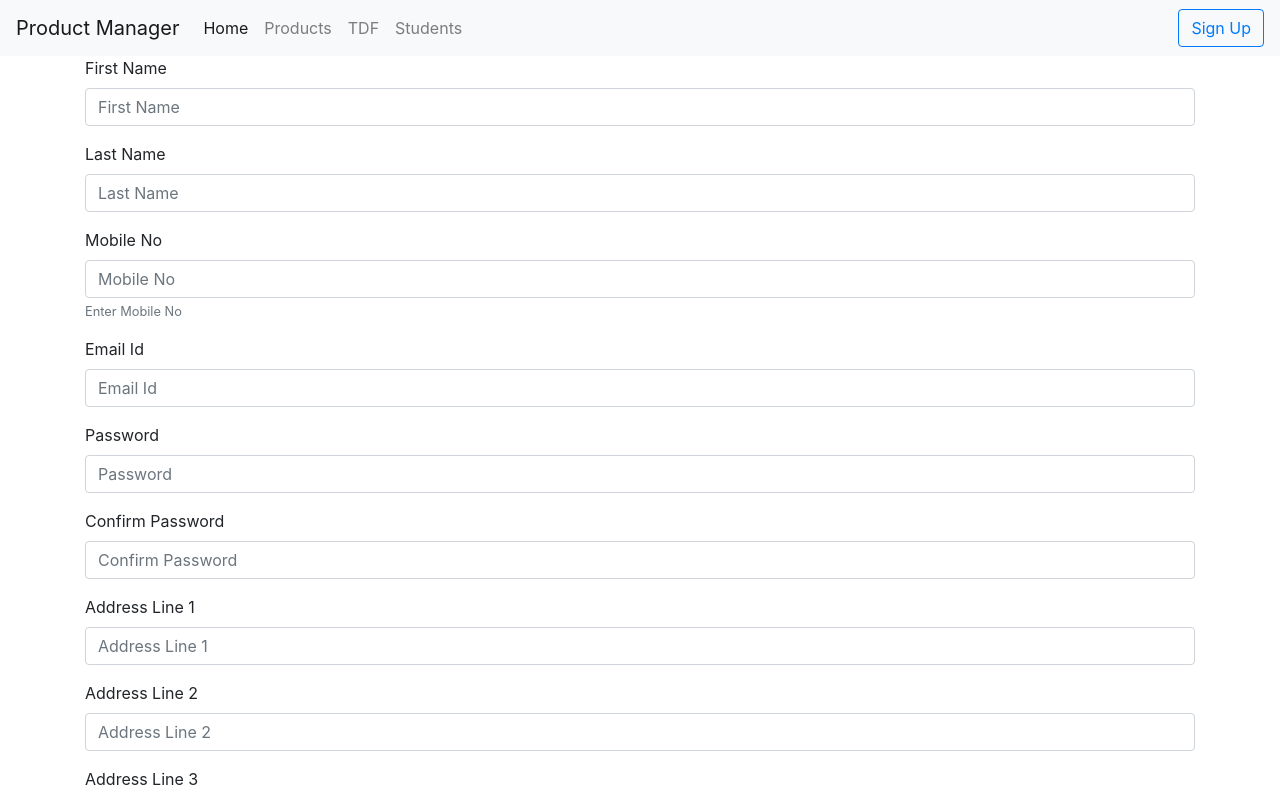
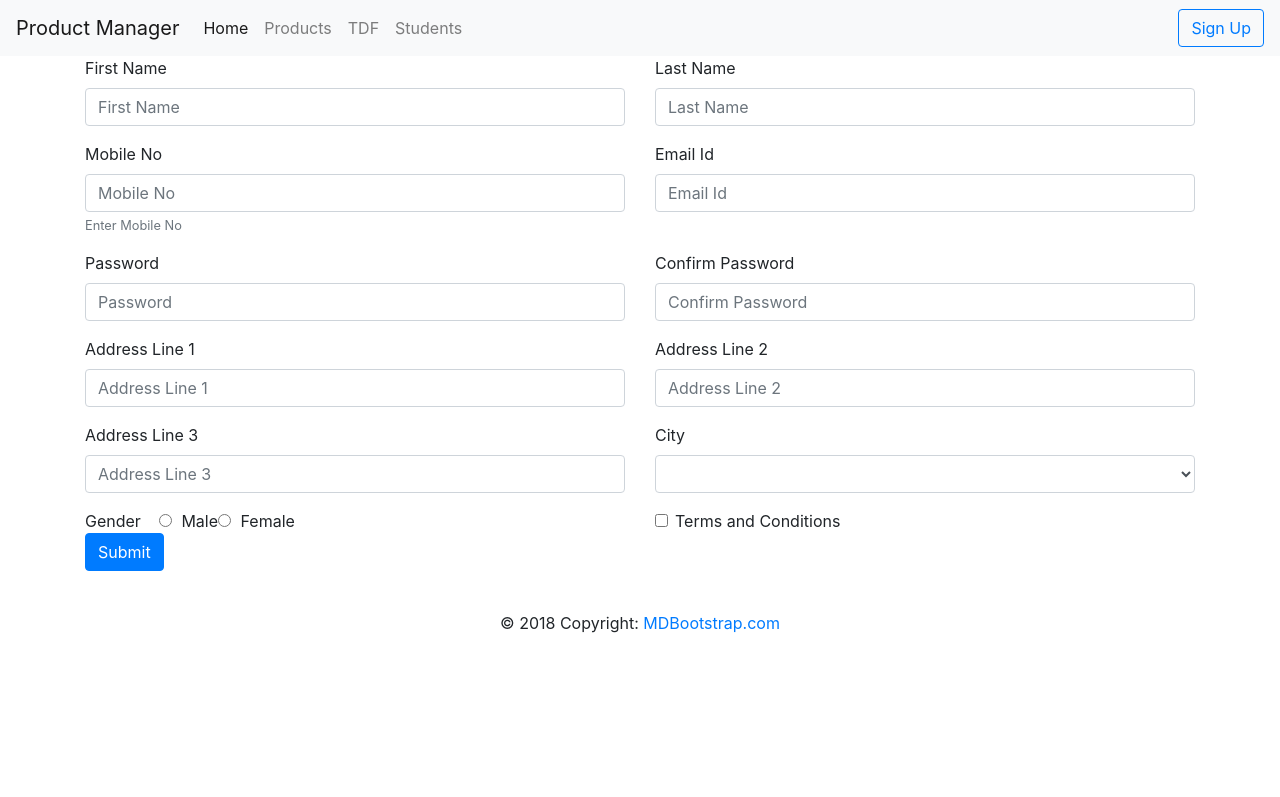
Before and after one commit to jrp1414/KNS_Ang_June, an Angular app: page /signup in a window 1280 px wide. Shown: the top 797 px of the page. Built offline with nearby package versions, Linux system fonts and the light colour scheme.

Commit message:
Reactive form Started

```diff
--- a/src/app/app.module.ts
+++ b/src/app/app.module.ts
@@ -18,7 +18,7 @@ import { ProductGuardService } from './services/product-guard.service';
 import { AuthGuardService } from './services/auth-guard.service';
 import { TdfExComponent } from './components/tdf-ex/tdf-ex.component';
 import { SignUpComponent } from './components/users/sign-up/sign-up.component';
-import { PasswordCompareDirective } from './directives/password-compare.directive';
+import { CompareDirective } from './directives/password-compare.directive';
 import { StudentsComponent } from './components/students/students.component';
 import { AddStudentComponent } from './components/students/add-student/add-student.component';
 
@@ -73,7 +73,7 @@ const routes: Routes = [
     EditProductComponent,
     TdfExComponent,
     SignUpComponent,
-    PasswordCompareDirective,
+    CompareDirective,
     StudentsComponent,
     AddStudentComponent
   ],
--- a/src/app/components/students/add-student/add-student.component.ts
+++ b/src/app/components/students/add-student/add-student.component.ts
@@ -14,18 +14,21 @@ export class AddStudentComponent implements OnInit {
     this.studentForm= new FormGroup({
       FirstName:new FormControl(""),
       LastName:new FormControl(""),
+      NotificationType:new FormControl("email"),
       MobileNo:new FormControl(""),
       EmailId:new FormControl(""),
       AddLine1:new FormControl(""),
       AddLine2:new FormControl(""),
       AddLine3:new FormControl(""),
       City:new FormControl(""),
-      State:new FormControl("")
+      State:new FormControl(""),
+      TermsAndConditions:new FormControl(),
+      Subjects:new FormControl()
     });
   }
 
   OnStudentAdded(){
-    console.log(this.studentForm);
+    console.log(this.studentForm.value);
   }
 
 }
--- a/src/app/components/users/sign-up/sign-up.component.html
+++ b/src/app/components/users/sign-up/sign-up.component.html
@@ -1,5 +1,7 @@
 <div class="container">
   <form (ngSubmit)="OnSignUp(f)" #f="ngForm">
+    <div class="row">
+      <div class="col-md-6">
         <div class="form-group">
           <label for="FirstName">First Name</label>
           <input type="text" name="FirstName" ngModel #FirstName="ngModel" maxlength="20" required id="FirstName"
@@ -12,6 +14,9 @@
               </small> -->
         </div>
 
+
+      </div>
+      <div class="col-md-6">
         <div class="form-group">
           <label for="LastName">Last Name</label>
           <input type="text" name="LastName" ngModel #LastName="ngModel" required id="LastName" class="form-control"
@@ -19,14 +24,19 @@
           <small id="helpId" class="text-muted"><span *ngIf="LastName.invalid && LastName.touched">Last Name is
               Mandatory</span></small>
         </div>
+      </div>
+    </div>
 
+    <div class="row">
+      <div class="col-md-6">
         <div class="form-group">
           <label for="MobileNo">Mobile No</label>
-      <input type="text" class="form-control" name="MobileNo" ngModel required id="MobileNo" aria-describedby="helpId"
-        placeholder="Mobile No">
+          <input type="text" class="form-control" name="MobileNo" ngModel required id="MobileNo"
+            aria-describedby="helpId" placeholder="Mobile No">
           <small id="helpId" class="form-text text-muted">Enter Mobile No</small>
         </div>
-
+      </div>
+      <div class="col-md-6">
         <div class="form-group">
           <label for="EmailId">Email Id</label>
           <input type="email" class="form-control" name="EmailId" #EmailId="ngModel" ngModel id="EmailId" required email
@@ -37,52 +47,84 @@
             Email
             Id</small>
         </div>
+      </div>
+    </div>
 
-    <div ngModelGroup="Passwords" #Passwords="ngModelGroup" passwordCompare>
+    <div class="row">
+      <div class="col-md-6">
         <div class="form-group">
           <label for="Password">Password</label>
-        <input type="password" class="form-control" name="Password" [pattern]="passwordPattern" required ngModel
-          #Password="ngModel" id="Password" placeholder="Password">
+          <input
+            type="text"
+            class="form-control"
+            name="Password"
+            [pattern]="passwordPattern"
+            required ngModel
+            #Password="ngModel"
+            (input)="ConfirmPassword.control.updateValueAndValidity()"
+            id="Password"
+            placeholder="Password"
+            [class.is-invalid]="(ConfirmPassword.errors?.match ||Password.errors?.required) && Password.touched"
+            >
           <small id="PasswordHelpId" *ngIf="Password.touched && Password.errors?.pattern" class="form-text text-muted">
             Password must be of 4 Characters including an uppercase,lowercase,number and special character
           </small>
-      </div>
-
-      <div class="form-group">
-        <label for="ConfirmPassword">Confirm Password</label>
-        <input type="password" class="form-control" name="ConfirmPassword" #ConfirmPassword="ngModel" required ngModel id="ConfirmPassword"
-          placeholder="Confirm Password">
-        <small id="ConfirmPasswordHelpId" *ngIf="ConfirmPassword.touched && ConfirmPassword.errors?.required" class="form-text text-muted">
-          Confirm Password is Mandatory
-        </small>
-        <small id="ConfirmPasswordHelpId" *ngIf="ConfirmPassword.touched && ConfirmPassword.errors?.compare" class="form-text text-muted">
+          <small id="PasswordHelpId" *ngIf="ConfirmPassword.touched && ConfirmPassword.errors?.match"
+            class="form-text text-muted">
             Both Passwords Not matching
           </small>
         </div>
       </div>
-
-    <!-- <div class="form-group">
-      <label for="Address">Address</label>
-      <textarea class="form-control" name="Address" ngModel required id="Address" rows="3"></textarea>
-    </div> -->
-
+      <div class="col-md-6">
+        <div class="form-group">
+          <label for="ConfirmPassword">Confirm Password</label>
+          <input
+              type="text"
+              class="form-control"
+              name="ConfirmPassword"
+              compare="Password"
+              #ConfirmPassword="ngModel"
+              required ngModel
+              id="ConfirmPassword"
+              placeholder="Confirm Password"
+              [class.is-invalid]="(ConfirmPassword.errors?.match ||ConfirmPassword.errors?.required) && ConfirmPassword.touched">
+          <small id="ConfirmPasswordHelpId" *ngIf="ConfirmPassword.touched && ConfirmPassword.errors?.required"
+            class="form-text text-muted">
+            Confirm Password is Mandatory
+          </small>
+          <small id="ConfirmPasswordHelpId" *ngIf="ConfirmPassword.touched && ConfirmPassword.errors?.match"
+            class="form-text text-muted">
+            Both Passwords Not matching
+          </small>
+        </div>
+      </div>
+    </div>
     <div ngModelGroup="Address">
+      <div class="row">
+        <div class="col-md-6">
           <div class="form-group">
             <label for="AddLine1">Address Line 1</label>
             <input type="text" name="AddLine1" ngModel #AddLine1="ngModel" id="AddLine1" class="form-control"
               placeholder="Address Line 1">
           </div>
+        </div>
+        <div class="col-md-6">
           <div class="form-group">
             <label for="AddLine2">Address Line 2</label>
             <input type="text" name="AddLine2" ngModel #AddLine2="ngModel" id="AddLine2" class="form-control"
               placeholder="Address Line 2">
           </div>
+        </div>
+      </div>
+      <div class="row">
+        <div class="col-md-6">
           <div class="form-group">
             <label for="AddLine3">Address Line 3</label>
             <input type="text" name="AddLine3" ngModel #AddLine3="ngModel" id="AddLine3" class="form-control"
               placeholder="Address Line 3">
           </div>
-
+        </div>
+        <div class="col-md-6">
           <div class="form-group">
             <label for="City">City</label>
             <select class="form-control" name="City" ngModel required id="City">
@@ -93,8 +135,11 @@
             </select>
           </div>
         </div>
+      </div>
+    </div>
 
-
+    <div class="row">
+      <div class="col-md-6">
         <div class="form-check form-check-inline">
           <label class="form-check-label">Gender &nbsp;&nbsp;&nbsp;</label>
           <label class="form-check-label">
@@ -105,12 +150,19 @@
           </label>
         </div>
 
+
+      </div>
+      <div class="col-md-6">
         <div class="form-check">
           <label class="form-check-label">
             <input type="checkbox" class="form-check-input" name="TermsAndConditions" ngModel id="TermsAndConditions">
             Terms and Conditions
           </label>
         </div>
+      </div>
+    </div>
+
+
 
     <!-- <button type="submit" [disabled]="f.invalid" class="btn btn-primary">Submit</button> -->
     <button type="submit" class="btn btn-primary">Submit</button>
--- a/src/app/directives/password-compare.directive.ts
+++ b/src/app/directives/password-compare.directive.ts
@@ -1,46 +1,50 @@
+
 import { Directive, Input } from '@angular/core';
-import { Validator, AbstractControl, ValidationErrors, FormGroup, FormControl } from '@angular/forms';
+import { NG_VALIDATORS, Validator, AbstractControl, ValidationErrors } from '@angular/forms';
 
 @Directive({
-  selector: '[passwordCompare]',
-  providers:[{provide:"NG_VALIDATORS",useExisting:PasswordCompareDirective,multi:true}]
+  selector: '[compare]',
+  providers: [{
+    provide: NG_VALIDATORS,
+    useExisting: CompareDirective,
+    multi: true
+  }]
 })
-export class PasswordCompareDirective implements Validator {
+export class CompareDirective implements Validator {
 
-  //@Input("passwordCompare") passwordCompare:string[]=[];
+  @Input("compare") OtherControlName: string;
 
-  validate(formGroup:FormGroup): ValidationErrors {
-    //Write Logic to fetch the values of both the fields and compare..
-    return ComparePassword("Password","ConfirmPassword")(formGroup);
+  validate(control: AbstractControl): ValidationErrors {
+    let OtherControl = control.parent.get(this.OtherControlName);
+
+    if (control.value !== OtherControl.value) {
+      return { match: true };
+    }
+    return null;
   }
 
   constructor() { }
-
 }
 
 
-function ComparePassword(Password:string,ConfirmPassword:string) {
- return (formGroup:FormGroup)=>{
-  //Get User entered password
-  let pwd= <FormControl>formGroup.controls[Password];
-  let cnfPwd= <FormControl>formGroup.controls[ConfirmPassword];
+// Interface Examples
 
-  //return null if controls have not been initialized yet
-  if(!pwd || !cnfPwd){
-    return null;
-  }
+// export class ClassName implements IStudents {
+//   samplePropMandatory: string;
+//   samplePropOptional?: string;
 
-  // return null if any other validation error is already found and not yet fixed
-  if(cnfPwd.errors && !cnfPwd.errors.compare){
-    return null;
-  }
+//   SampleMethodMandatory() {
+//     throw new Error("Method not implemented.");
+//   }
+//   SampleMethodOptional?() {
+//     throw new Error("Method not implemented.");
+//   }
 
-  //set error if both the fields are not matching
-  if(pwd.value!== cnfPwd.value){
-    cnfPwd.setErrors({"compare":true});
-  }else{
-    cnfPwd.setErrors(null);
-  }
- };
+// }
 
-}
+// export interface IStudents {
+//   samplePropMandatory: string;
+//   samplePropOptional?: string;
+//   SampleMethodMandatory();
+//   SampleMethodOptional?();
+// }
```
Also changed, not shown: src/app/components/students/add-student/add-student.component.html (+65 -15 lines). Lines whose indentation alone changed are shown as unchanged.
